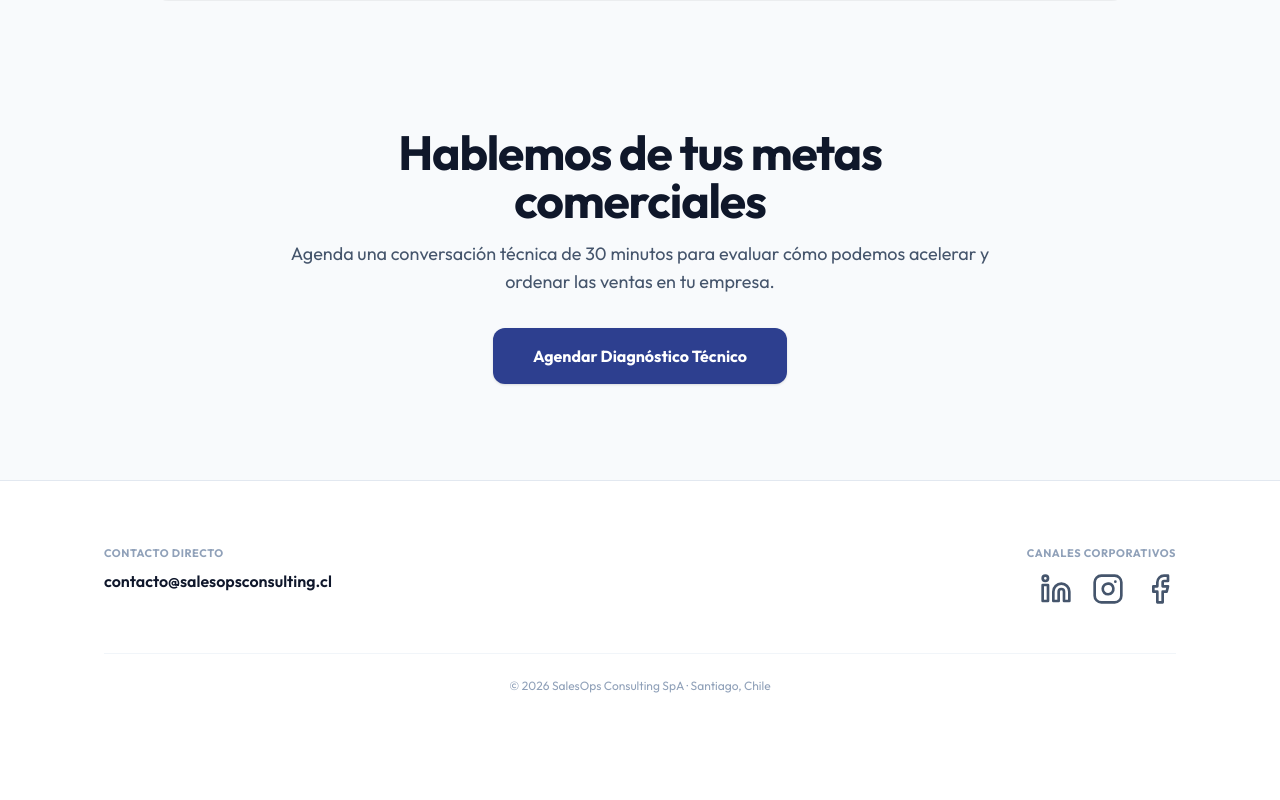
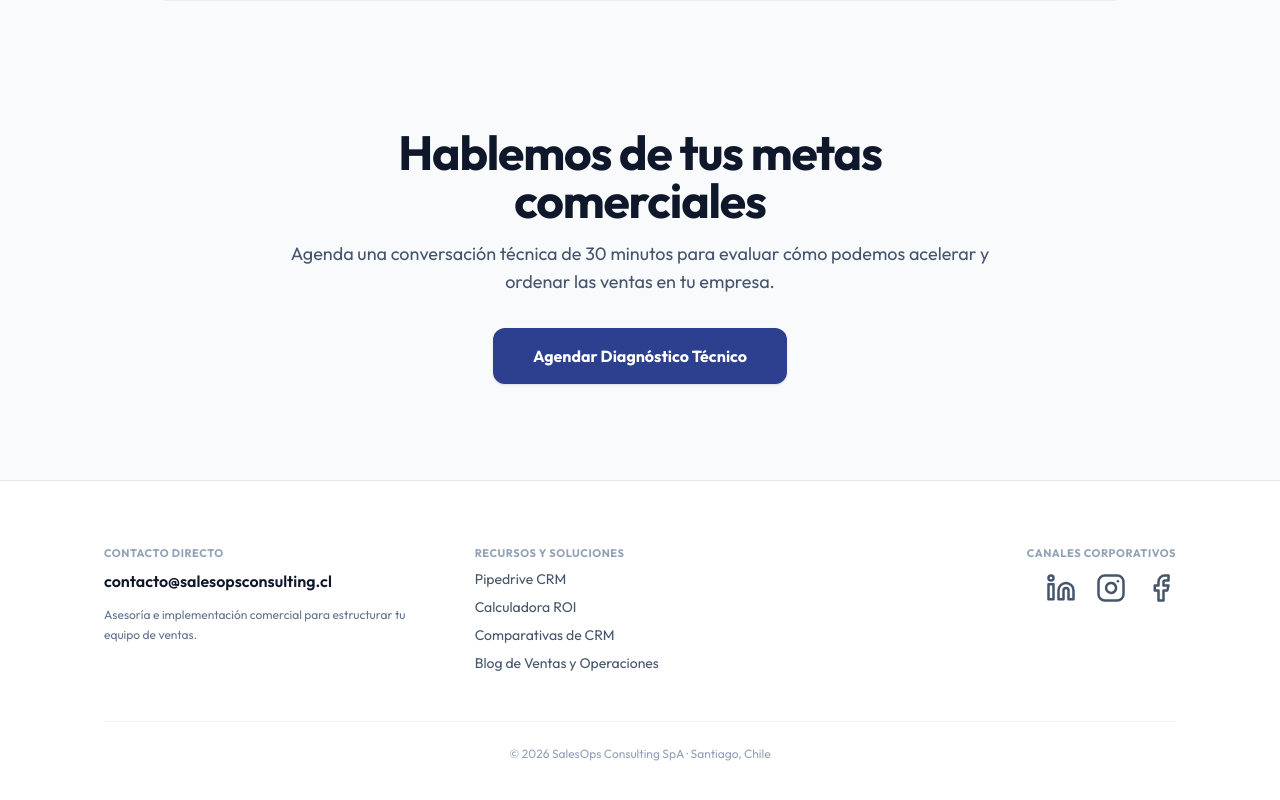
Before and after one commit to alkwingoecke-lab/salesops-consulting-web, a Next.js app: page / in a window 1280 px wide. Shown: the part 4377-5177 px from the top of the page. Before the commit the page ends 5111 px from the top, so only its background shows below. Built offline with nearby package versions, Linux system fonts and the light colour scheme.

Commit message:
Update Footer.tsx

```diff
--- a/components/layout/Footer.tsx
+++ b/components/layout/Footer.tsx
@@ -1,3 +1,5 @@
+import Link from "next/link";
+
 // SVGs nativos para no depender de librerías de terceros en logos de marcas
 const LinkedinIcon = ({ size = 24 }: { size?: number }) => (
   <svg width={size} height={size} viewBox="0 0 24 24" fill="none" stroke="currentColor" strokeWidth="2" strokeLinecap="round" strokeLinejoin="round" aria-hidden="true">
@@ -31,19 +33,45 @@ export function Footer() {
   return (
     <footer className="bg-white border-t border-slate-200 pt-16 pb-10">
       <div className="max-w-[1120px] mx-auto px-6">
-        <div className="grid grid-cols-1 md:grid-cols-2 gap-10 text-center md:text-left mb-12">
+        <div className="grid grid-cols-1 md:grid-cols-3 gap-10 text-center md:text-left mb-12">
+
+          {/* Contacto Directo */}
           <div className="flex flex-col items-center md:items-start">
             <p className="font-sans text-[11px] font-bold text-slate-400 tracking-wider uppercase mb-2">Contacto Directo</p>
-            <a href="mailto:contacto@salesopsconsulting.cl" className="font-sans text-base font-semibold text-slate-900 hover:text-[#2d3f8f] transition-colors">
+            <a href="mailto:contacto@salesopsconsulting.cl" className="font-sans text-base font-semibold text-slate-900 hover:text-[#2d3f8f] transition-colors mb-3">
               contacto@salesopsconsulting.cl
             </a>
+            <p className="font-sans text-xs text-slate-500 leading-relaxed max-w-xs">
+              Asesoría e implementación comercial para estructurar tu equipo de ventas.
+            </p>
           </div>
+
+          {/* Navegación y Recursos */}
+          <div className="flex flex-col items-center md:items-start">
+            <p className="font-sans text-[11px] font-bold text-slate-400 tracking-wider uppercase mb-2">Recursos y Soluciones</p>
+            <div className="flex flex-col gap-2 font-sans text-sm text-slate-600">
+              <Link href="/servicios/implementacion-pipedrive" className="hover:text-[#2d3f8f] transition-colors">
+                Pipedrive CRM
+              </Link>
+              <Link href="/calculadora-roi-pipedrive" className="hover:text-[#2d3f8f] transition-colors">
+                Calculadora ROI
+              </Link>
+              <Link href="/comparativas" className="hover:text-[#2d3f8f] transition-colors">
+                Comparativas de CRM
+              </Link>
+              <Link href="/blog" className="hover:text-[#2d3f8f] transition-colors">
+                Blog de Ventas y Operaciones
+              </Link>
+            </div>
+          </div>
+
+          {/* Canales Corporativos */}
           <div className="flex flex-col items-center md:items-end">
             <p className="font-sans text-[11px] font-bold text-slate-400 tracking-wider uppercase mb-3">Canales Corporativos</p>
             <div className="flex gap-5">
               {socials.map(({ Icon, url, label }) => (
                 <a key={url} href={url} target="_blank" rel="noopener noreferrer" aria-label={label} className="text-slate-600 hover:text-[#2d3f8f] hover:scale-105 transition-all">
-                  <Icon size={32} />
+                  <Icon size={30} />
                 </a>
               ))}
             </div>
```
